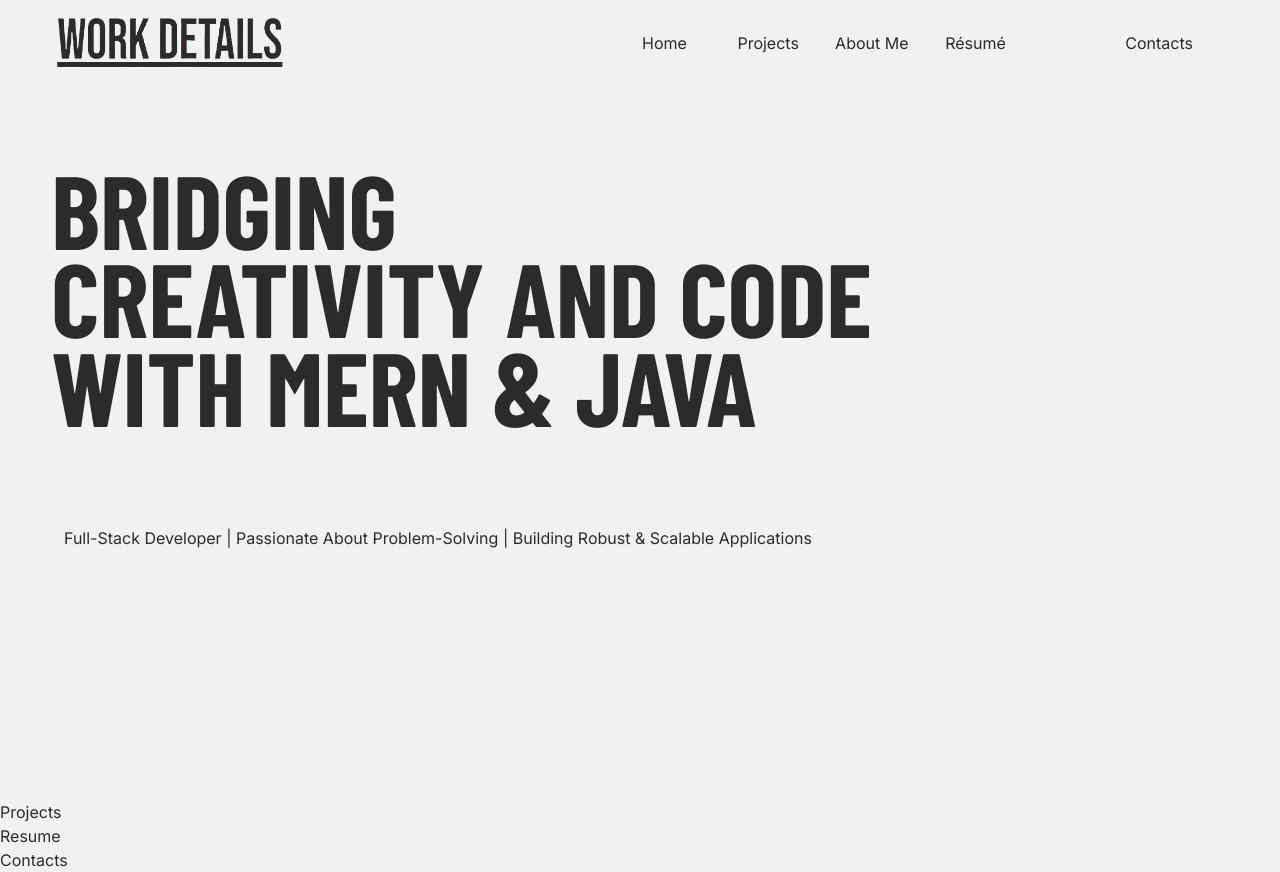
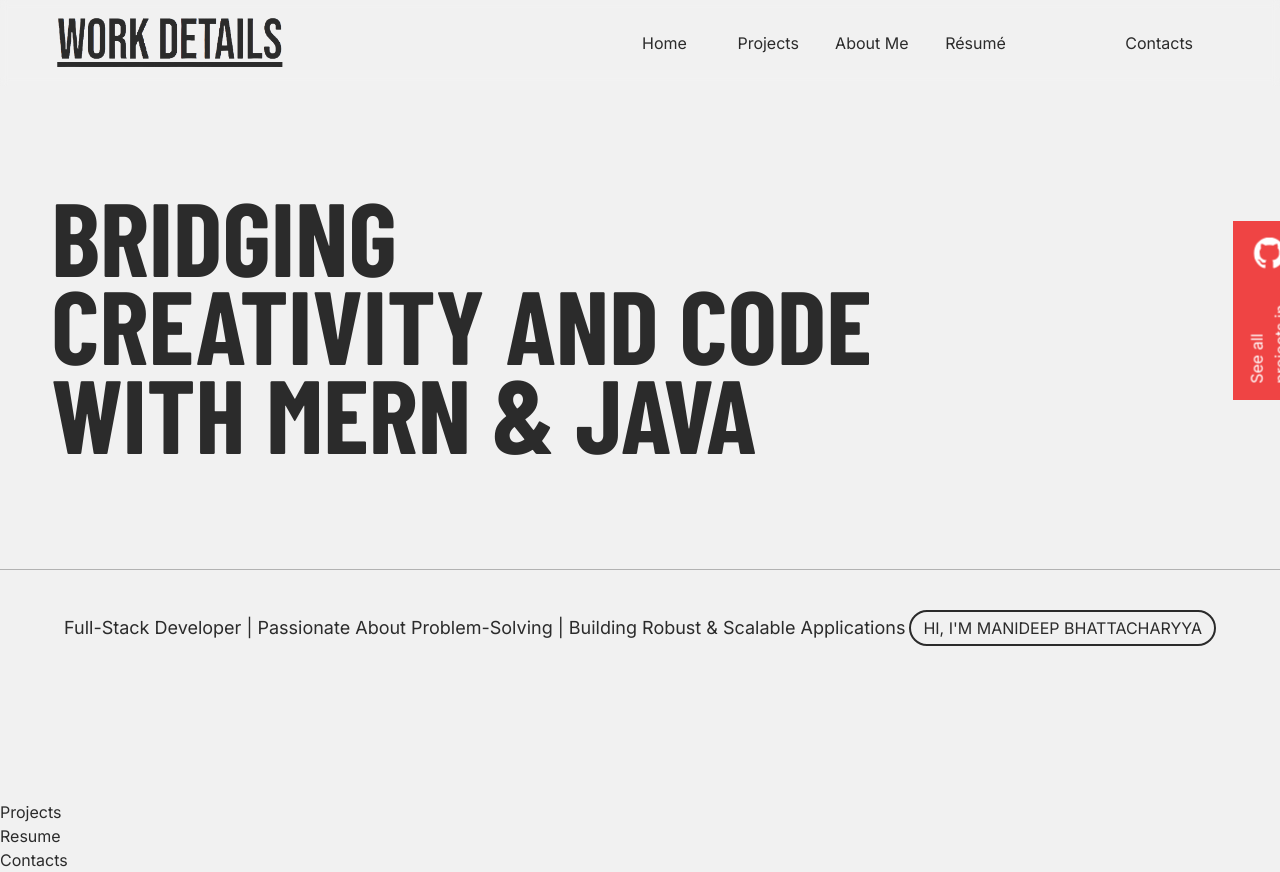
Before and after one commit to Manideep-X/My-work-details, a React (Vite) app: page / in a window 1280 px wide. Built offline with nearby package versions, Linux system fonts and the light colour scheme; a web font is replaced by a local one.

Commit message:
call to action completed

```diff
--- a/src/components/CallToAction.jsx
+++ b/src/components/CallToAction.jsx
@@ -25,7 +25,7 @@ const CallToAction = () => {
             data.messages.forEach((_, i) => {
               setTimeout(() => {
                 setVisibleMsg(prev => [...prev, i]);
-            }, i * 500);
+              }, i * 400);
             });
           }, 1300)
 
@@ -40,31 +40,56 @@ const CallToAction = () => {
   }
 
   return (
-    <section className='pt-[20.6vh] px-[4vw] h-screen'>
+    <section className='pt-[24vh] h-screen'>
       {info.titles.map((title, i) => (
         <div key={i} className={`
-            text-nowrap overflow-hidden
-            transition-all duration-[1000ms] ease-slo-to-fast transform
-            ${ visibleIndices.includes(i) ? 'w-full' : 'w-2' }
+            text-nowrap overflow-hidden px-[4vw]
+            transition-all duration-1000 ease-slo-to-fast transform
+            ${visibleIndices.includes(i) ? 'w-full' : 'w-2'}
           `}>
           <div className={`
                 font-titles font-[700] text-[6.5rem] uppercase leading-[0.85]
-                transition-all duration-1000 ease-in-out transform
-                ${ visibleIndices.includes(i) ? 'opacity-100' : 'opacity-0' }
+                transition-all duration-[1500ms] ease-in-out transform
+                ${visibleIndices.includes(i) ? 'opacity-100' : 'opacity-0'}
                 `} >{title}
           </div>
         </div>
       ))}
-        <div className='px-[1vw] py-[12vh]'>
+      <div className='flex py-[5vh] px-[5vw] mt-[14vh] justify-between border-t-[1.5px] border-[#b2b2b2]'>
+        <div className='content-center'>
           {info.messages.map((msg, j) => (
-            <p className={`
-              inline
+            <p key={j} className={`
+              inline text-lg
               transition-all duration-500 ease-in-out transform
-              ${ visibleMsg.includes(j) ? 'opacity-100' : 'opacity-0' }
+              ${visibleMsg.includes(j) ? 'opacity-100' : 'opacity-0'}
               `}>{msg}
             </p>
           ))}
         </div>
+        <div className={`
+            transition-all duration-300 ease-in-out transform
+            ${visibleMsg.includes(2) ? 'opacity-100' : 'opacity-0'}
+          `}>
+          <p className={`
+          uppercase px-3 py-1 border-2 rounded-full border-[rgb(43,43,43)]
+          hover:bg-[rgb(43,43,43)] hover:text-[#f1f1f1] cursor-pointer
+          transition-all duration-150
+          `}>
+            {info.intro}</p>
+        </div>
+      </div>
+      <a href="https://github.com/Manideep-X?tab=repositories" target='_blank' className={`
+        transition-all duration-300 ease-in-out transform
+        ${visibleMsg.includes(2) ? 'opacity-100' : 'opacity-0'}
+        `}>
+      <div className={`
+        fixed flex items-center justify-between bg-red-500
+        w-[14%] px-4 py-3 pb-28 top-[28%] -right-32 -rotate-90
+        `}>
+        <p className='text-white'>See all projects in</p>
+        <img src="src/assets/github-mark-white.svg" alt="GitHub" className='w-8 rotate-90 pl-[0.8px]' />
+      </div>
+      </a>
     </section>
   )
 }
--- a/src/components/Navbar.jsx
+++ b/src/components/Navbar.jsx
@@ -19,12 +19,12 @@ const Navbar = () => {
     `}>
         <a href="" className='w-60 block'><img src="./src/assets/icon3.png" alt="Work Projects" className='' /></a>
         <ul className='flex gap-[0.6vw] items-center'>
-            <li className='w-24 text-center border-b-[1.6px] border-[rgba(43,43,43,0)] hover:border-[rgba(43,43,43,0.8)] hover:tracking-widest active:font-semibold transition-all'>Home</li>
-            <li className='w-24 text-center border-b-[1.6px] border-[rgba(43,43,43,0)] hover:border-[rgba(43,43,43,0.8)] hover:tracking-widest active:font-semibold transition-all'>Projects</li>
-            <li className='w-24 text-center border-b-[1.6px] border-[rgba(43,43,43,0)] hover:border-[rgba(43,43,43,0.8)] hover:tracking-widest active:font-semibold transition-all'>About Me</li>
-            <li className='w-24 text-center border-b-[1.6px] border-[rgba(43,43,43,0)] hover:border-[rgba(43,43,43,0.8)] hover:tracking-widest active:font-semibold transition-all'>Résumé</li>
+            <li className='w-24 cursor-pointer text-center border-b-[1.6px] border-[rgba(43,43,43,0)] hover:border-[rgba(43,43,43,0.8)] hover:tracking-widest active:font-semibold transition-all'>Home</li>
+            <li className='w-24 cursor-pointer text-center border-b-[1.6px] border-[rgba(43,43,43,0)] hover:border-[rgba(43,43,43,0.8)] hover:tracking-widest active:font-semibold transition-all'>Projects</li>
+            <li className='w-24 cursor-pointer text-center border-b-[1.6px] border-[rgba(43,43,43,0)] hover:border-[rgba(43,43,43,0.8)] hover:tracking-widest active:font-semibold transition-all'>About Me</li>
+            <li className='w-24 cursor-pointer text-center border-b-[1.6px] border-[rgba(43,43,43,0)] hover:border-[rgba(43,43,43,0.8)] hover:tracking-widest active:font-semibold transition-all'>Résumé</li>
         </ul>
-        <li className='w-24 self-center list-none text-center border-b-[1.6px] border-[rgba(43,43,43,0)] hover:border-[rgba(43,43,43,0.8)] hover:tracking-widest active:font-semibold transition-all'>Contacts</li>
+        <li className='w-24 cursor-pointer self-center list-none text-center border-b-[1.6px] border-[rgba(43,43,43,0)] hover:border-[rgba(43,43,43,0.8)] hover:tracking-widest active:font-semibold transition-all'>Contacts</li>
     </nav>
   )
 }
--- a/src/data/callToAction.json
+++ b/src/data/callToAction.json
@@ -8,5 +8,6 @@
         "Full-Stack Developer |",
         " Passionate About Problem-Solving |",
         " Building Robust & Scalable Applications"
-    ]
+    ],
+    "intro": "Hi, I'm Manideep Bhattacharyya"
 }
```
Also changed, not shown: src/assets/github-mark-white.svg (added). Lines whose indentation alone changed are shown as unchanged.
